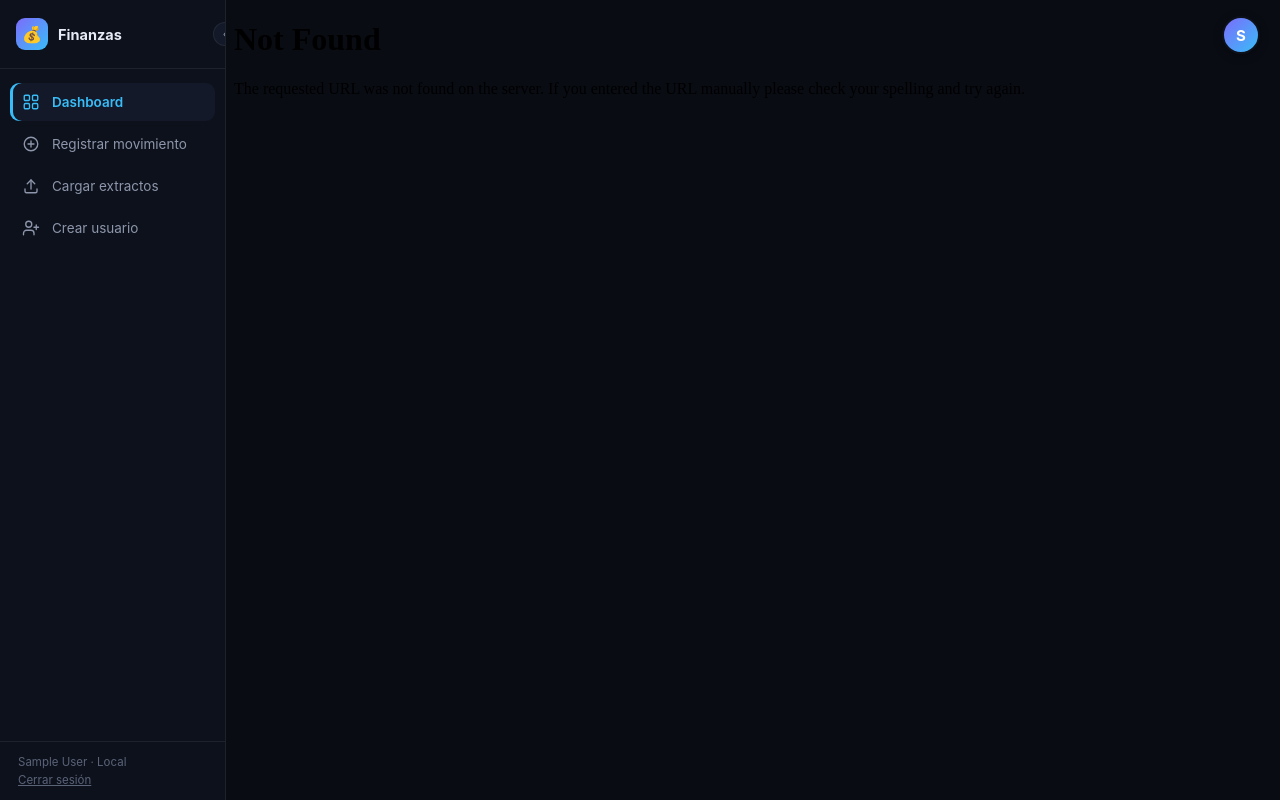
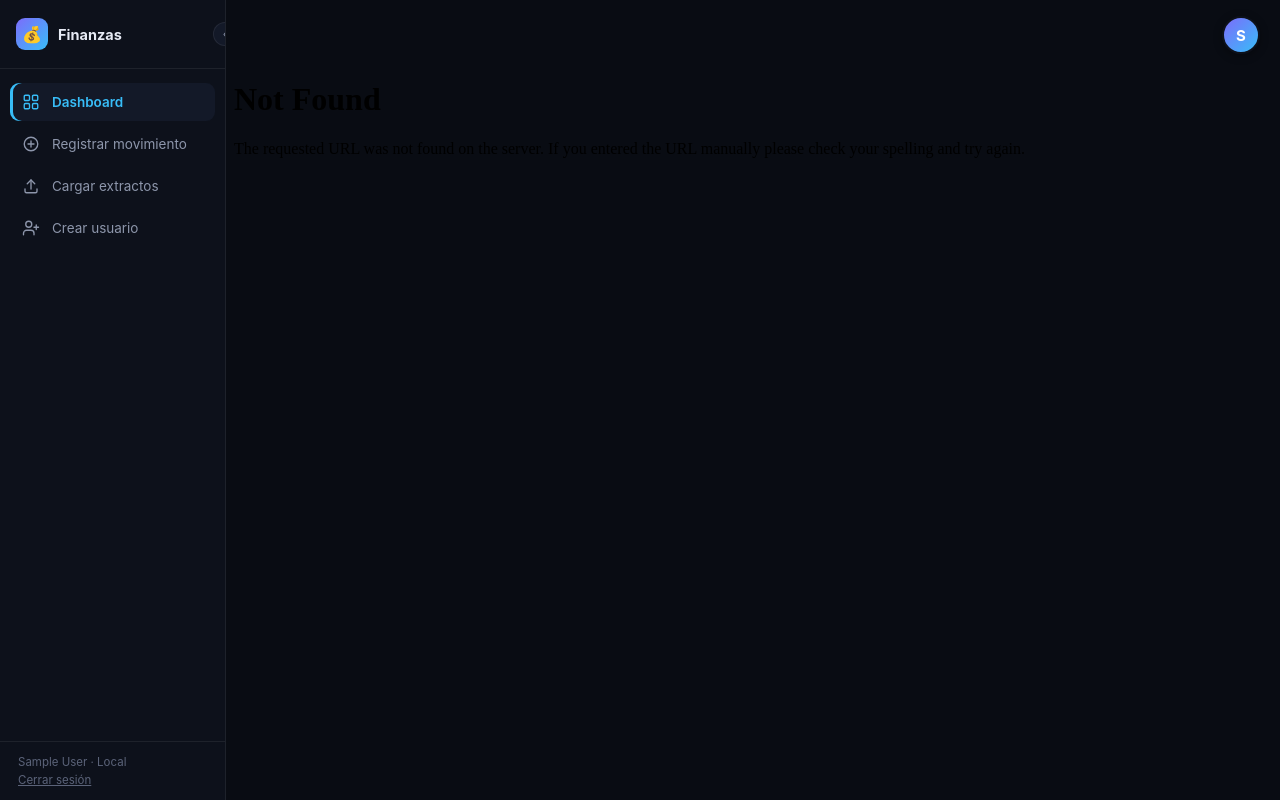
Before and after one commit to Mattewcito/finanzas-personales, a Flask app: page / in a window 1280 px wide. Run offline with Flask 3, Linux system fonts and the light colour scheme; the visitor is signed in with stand-in values (Sample User, id 1); data that the repository does not hold is empty.

Commit message:
Fix header overlap on smaller screens
Two separate overlap bugs, both reported after reviewing the branch on
a laptop-width screen:

1. The floating side-nav (#sideNav, position:fixed) hid below 1500px
   but the actual math (wrap max-width 1360px + nav width + margins)
   only clears the header around ~1730px -- leaving a ~230px window
   (common laptop/external-monitor widths) where the nav floated
   directly on top of the date-range badge and movements-count text.
   Raised the hide threshold to 1800px, comfortably past the real
   crossover point.

2. The always-fixed "mi perfil" avatar icon (top:16px, right:20px, on
   every page via base.html) sat in the exact same corner the
   dashboard's own header uses for its badges -- overlapping it
   structurally, not just on narrow screens. dashboard.html now
   reserves top clearance for it (padding-top + adjusted iframe height,
   same calc() pattern base.html already uses for its mobile bottom
   bar), scoped to this page only via {% block head %}.

Verified with a synthetic wrapper replicating base.html's fixed
elements + the real iframe, across 375/900/1300/1560/1700/1800/2100px:
no overlap at any width, side-nav still appears (cleanly) on genuinely
wide screens.

Co-Authored-By: Claude Sonnet 5 <noreply@anthropic.com>

```diff
--- a/src/templates/dashboard.html
+++ b/src/templates/dashboard.html
@@ -1,5 +1,21 @@
 {% extends "base.html" %}
 {% block title %}Dashboard{% endblock %}
+{% block head %}
+<style>
+  /* El ícono "mi perfil" (fixed, arriba a la derecha en TODAS las
+     páginas -- ver base.html) se superponía con el propio encabezado
+     del dashboard, que usa esa misma esquina para el rango de fechas y
+     los filtros de año/mes. Se reserva un margen arriba SOLO en esta
+     página para que nunca se toquen, con el mismo patrón que ya usa
+     base.html para la barra inferior en celular (padding + iframe con
+     altura ajustada por calc()). */
+  .app-main{ padding-top: 60px; }
+  .app-main iframe{ height: calc(100vh - 60px) !important; }
+  @media (max-width: 720px){
+    .app-main iframe{ height: calc(100vh - 60px - 62px) !important; }
+  }
+</style>
+{% endblock %}
 {% block content %}
-<iframe src="/vista/dashboard" style="width:100%; height:100vh; border:0; display:block;"></iframe>
+<iframe src="/vista/dashboard" style="width:100%; border:0; display:block;"></iframe>
 {% endblock %}
```
Also changed, not shown: dashboard/dashboard_finanzas.html (+9 -2 lines).
